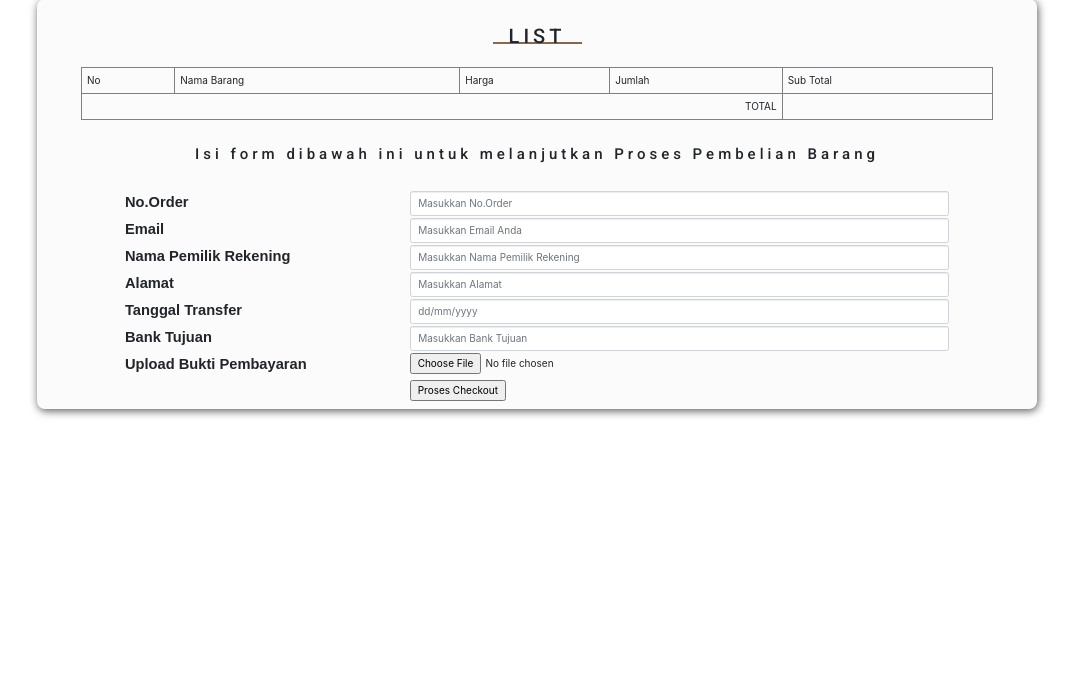
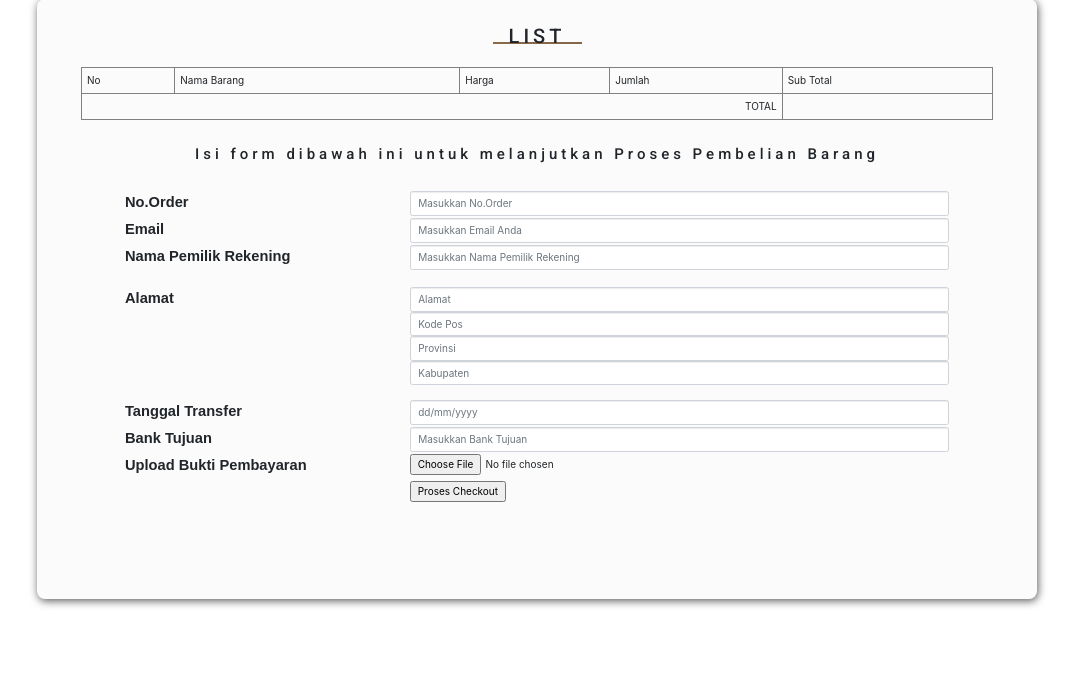
Before and after one commit to kritingkenway/ci4-musik, a CodeIgniter 4 app: the page made by app/Views/konfirmasi.php in a window 1280 px wide. Shown: the part 245-925 px from the top of the page, without its empty margins (103-1178 px from the left). Before the commit the page ends 662 px from the top, so only its background shows below. Run offline with PHP 8.4 and a stand-in for CodeIgniter, Linux system fonts and the light colour scheme; the template is opened without the code that fills it, so the values that code supplies are empty; some libraries are stand-ins or nearby versions.

Commit message:
(tampilan konfirmasi)

```diff
--- a/app/Views/konfirmasi.php
+++ b/app/Views/konfirmasi.php
@@ -24,7 +24,7 @@
 
     <link rel="stylesheet" href="https://stackpath.bootstrapcdn.com/bootstrap/4.5.0/css/bootstrap.min.css" integrity="sha384-9aIt2nRpC12Uk9gS9baDl411NQApFmC26EwAOH8WgZl5MYYxFfc+NcPb1dKGj7Sk" crossorigin="anonymous">
     <link rel="stylesheet" type="text/css" href="css/bootstrap.min.css">
-    <link rel="stylesheet" type="text/css" href="style2.css">
+    <link rel="stylesheet" type="text/css" href="stylee.css">
     <link rel="stylesheet" type="text/css" href="fontawesome/css/all.min.css">
 
 
@@ -122,12 +122,17 @@
                         <input type="text" class="form-control" name="" placeholder="Masukkan Nama Pemilik Rekening">
                 </div>
             </div>
+            <br>
             <div class="row">
                 <label class="col-4">Alamat</label>
                 <div class="col-8">
-                        <input type="text" class="form-control" name="" placeholder="Masukkan Alamat">
+                  <input type="text" class="form-control" name="" placeholder="Alamat">
+                  <input type="text" class="form-control" name="" placeholder="Kode Pos">
+                  <input type="text" class="form-control" name="" placeholder="Provinsi">
+                  <input type="text" class="form-control" name="" placeholder="Kabupaten">
                 </div>
               </div>
+              <br>
             <div class="row">
                 <label class="col-4">Tanggal Transfer</label>
                 <div class="col-8">
--- a/public/css/style2.css
+++ b/public/css/stylee.css
@@ -5,7 +5,7 @@ html{
         background: #fbfbfb;
         border-radius: 8px;
         box-shadow: 1px 2px 8px rgba(0, 0, 0, 0.65);
-        height: 410px;
+        height: 600px;
         margin: 6rem auto 8.1rem auto;
         width: 1000px;
 }
```
